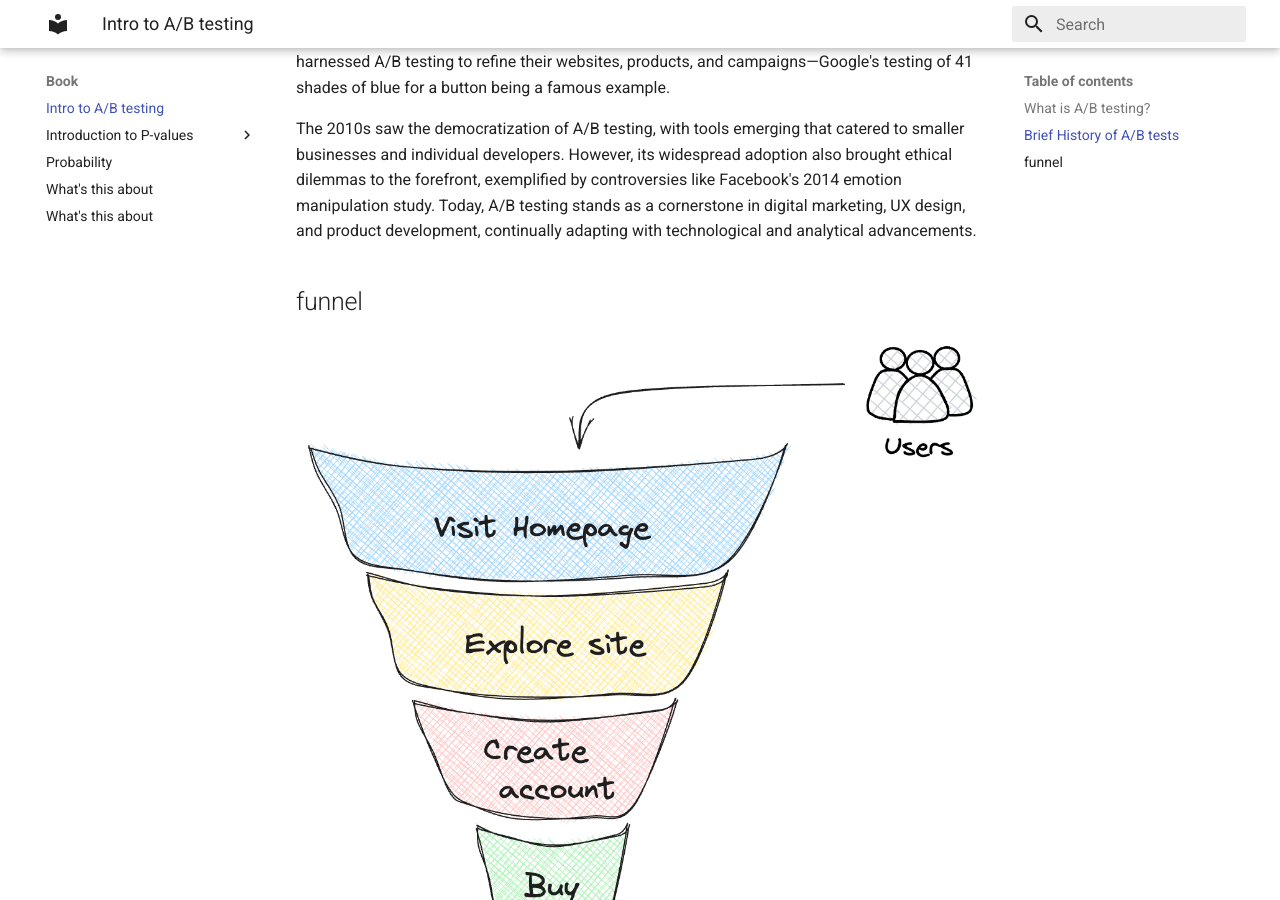
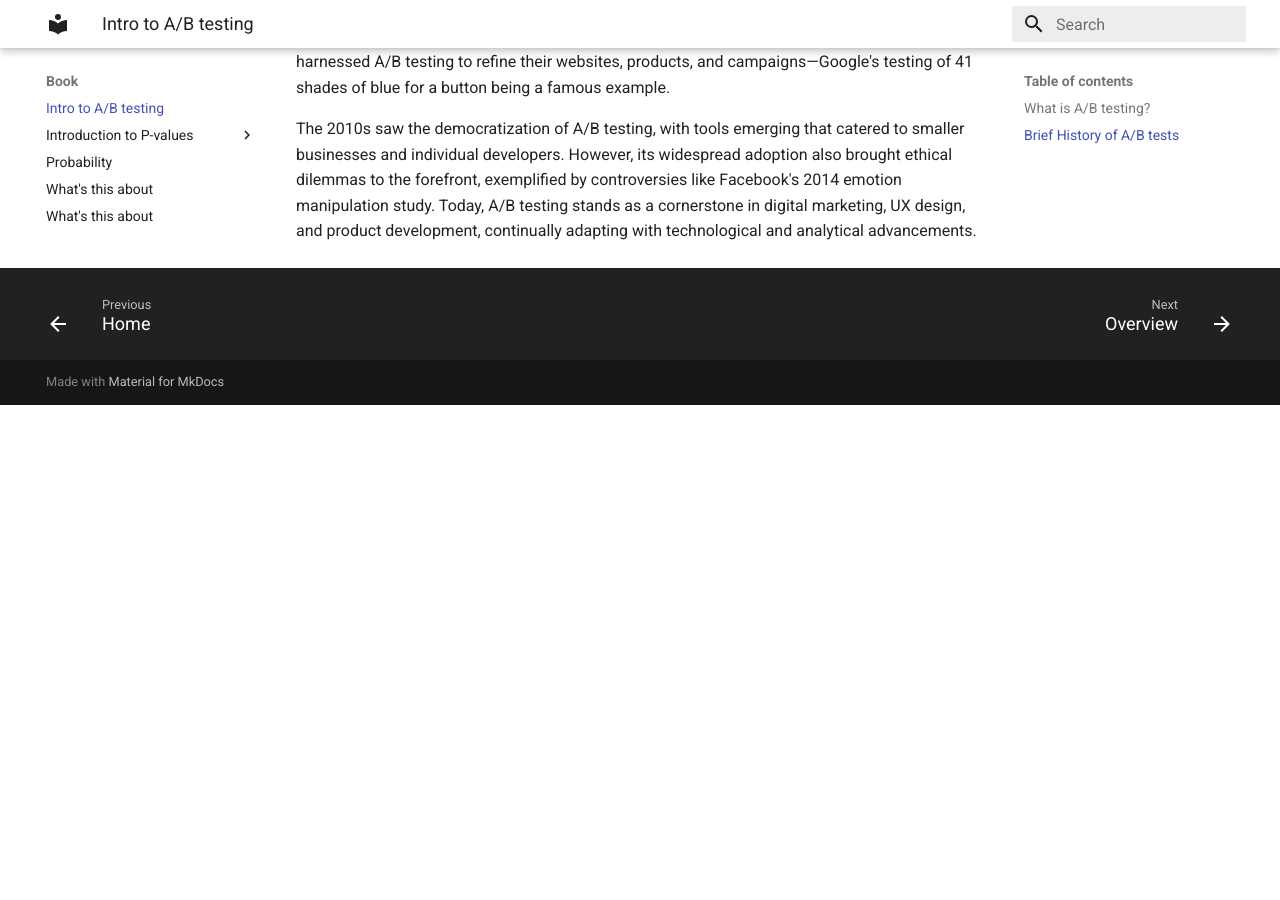
Before and after one commit to lukazambuca/AB-testing-playbook, an MkDocs documentation site: the page built from docs/chapter_0/casual_inference.md, in a window 1280 px wide and 900 px high, scrolled down 1207 px. Built offline with MkDocs 1.6.1 and Material for MkDocs 9.7.7, drawn with Linux system fonts in a browser that asks for light colours; after the commit the page ends 1612 px from its top, so only the background shows below that.

Commit message:
fix 404 error

```diff
--- a/docs/chapter_0/casual_inference.md
+++ b/docs/chapter_0/casual_inference.md
@@ -13,9 +13,3 @@ As an example, imagine we have a landing page and we want to optimise the probab
 A/B testing, often termed split testing, has its origins in the experimental designs and statistical hypothesis testing of the early 20th century, pioneered by British statistician and biologist Ronald A. Fisher. His foundational work in agriculture involved controlled experiments to assess the impacts of various treatments on crop yields. As the century progressed, these principles expanded into fields like psychology, medicine, and notably, marketing. By the dawn of the internet era in the late 20th century, the digital landscape became fertile ground for A/B testing in its contemporary form. Tech giants of the early 2000s, such as Google, Amazon, and Microsoft, harnessed A/B testing to refine their websites, products, and campaigns—Google's testing of 41 shades of blue for a button being a famous example.
 
 The 2010s saw the democratization of A/B testing, with tools emerging that catered to smaller businesses and individual developers. However, its widespread adoption also brought ethical dilemmas to the forefront, exemplified by controversies like Facebook's 2014 emotion manipulation study. Today, A/B testing stands as a cornerstone in digital marketing, UX design, and product development, continually adapting with technological and analytical advancements.
-
-## funnel
-
-![Image title](images/funnel.png){ align=left }
-
-<img src="images/funnel.png" alt="Image title" width="200">
```
